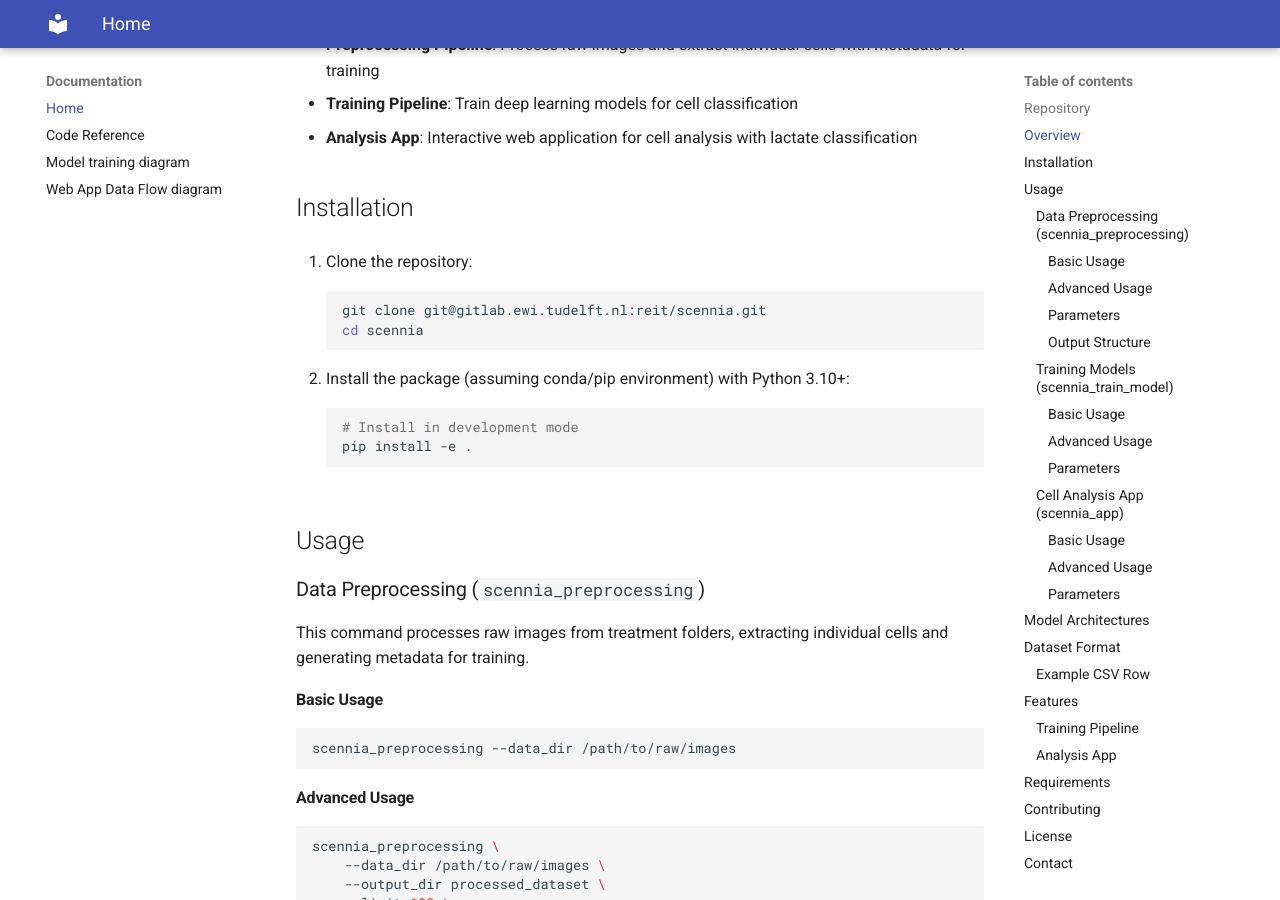
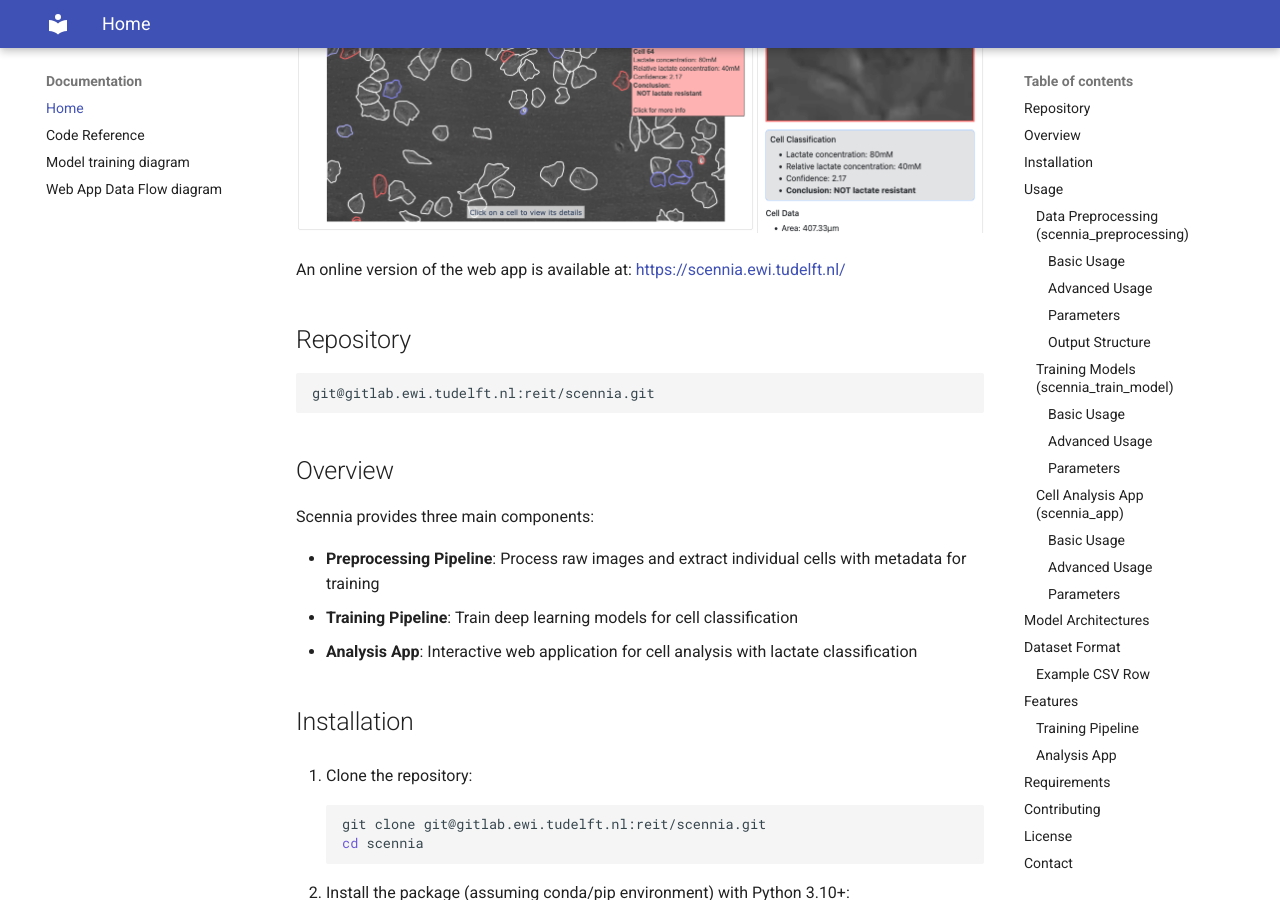
Before and after one commit to sorenwacker/scennia, an MkDocs documentation site: the page built from docs/index.md, in a window 1280 px wide and 900 px high, scrolled down 488 px. Built offline with MkDocs 1.6.1 and Material for MkDocs 9.7.7, drawn with Linux system fonts in a browser that asks for light colours.

Commit message:
Add web app screenshot and link to online web app.

````diff
--- a/docs/index.md
+++ b/docs/index.md
@@ -1,6 +1,10 @@
 
 # SCENNIA: Prototype Image Analysis Platform
 A prototype web application that brings AI-powered image analysis to cultivated meat cell line development. Part of the SCENNIA project funded by the Bezos Earth Fund, this platform combines advanced cell classification models in a user friendly interface.
+
+![SCENNIA web application](scennia_app.png){ loading=lazy }
+
+An online version of the web app is available at: <https://scennia.ewi.tudelft.nl/>
 
 ## Repository
 ```
--- a/mkdocs.yml
+++ b/mkdocs.yml
@@ -18,6 +18,7 @@ plugins:
             show_submodules: true
 
 markdown_extensions:
+  - attr_list
   - pymdownx.extra:
       pymdownx.superfences:
         custom_fences:
````
Also changed, not shown: README.md (+4 -0 lines), docs/scennia_app.png (added).
